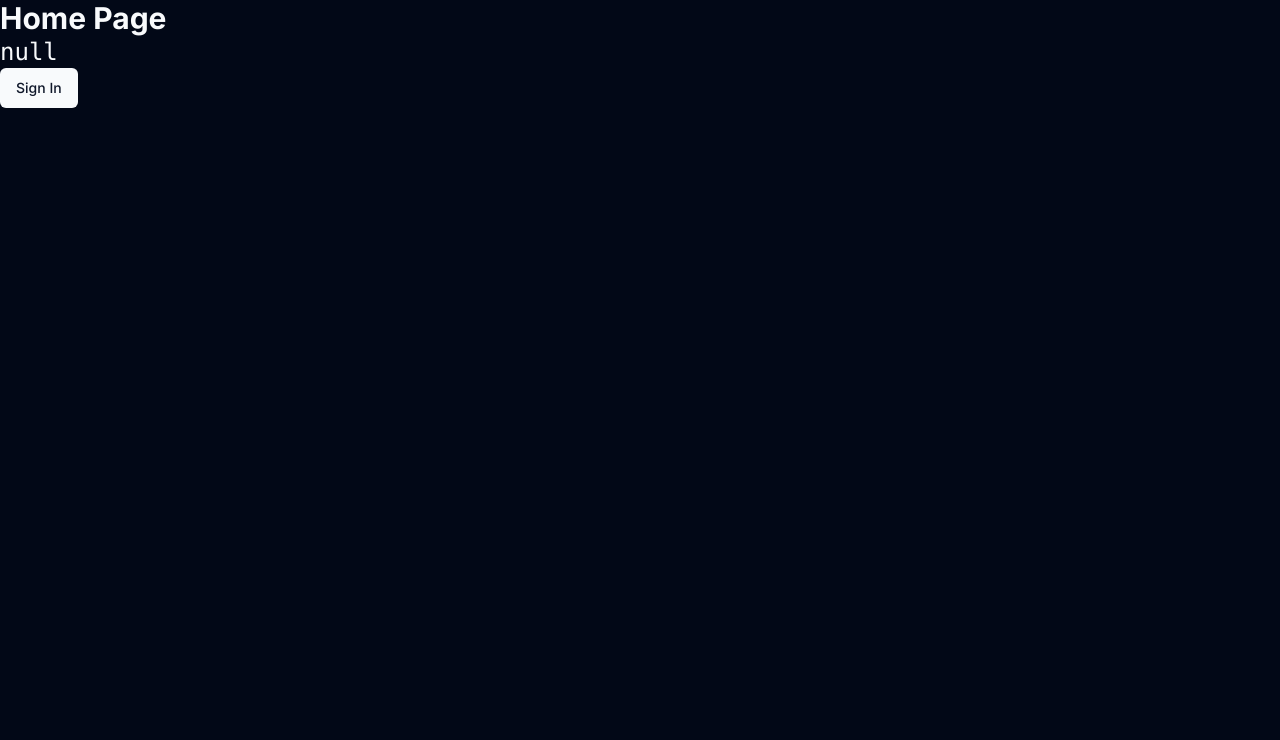
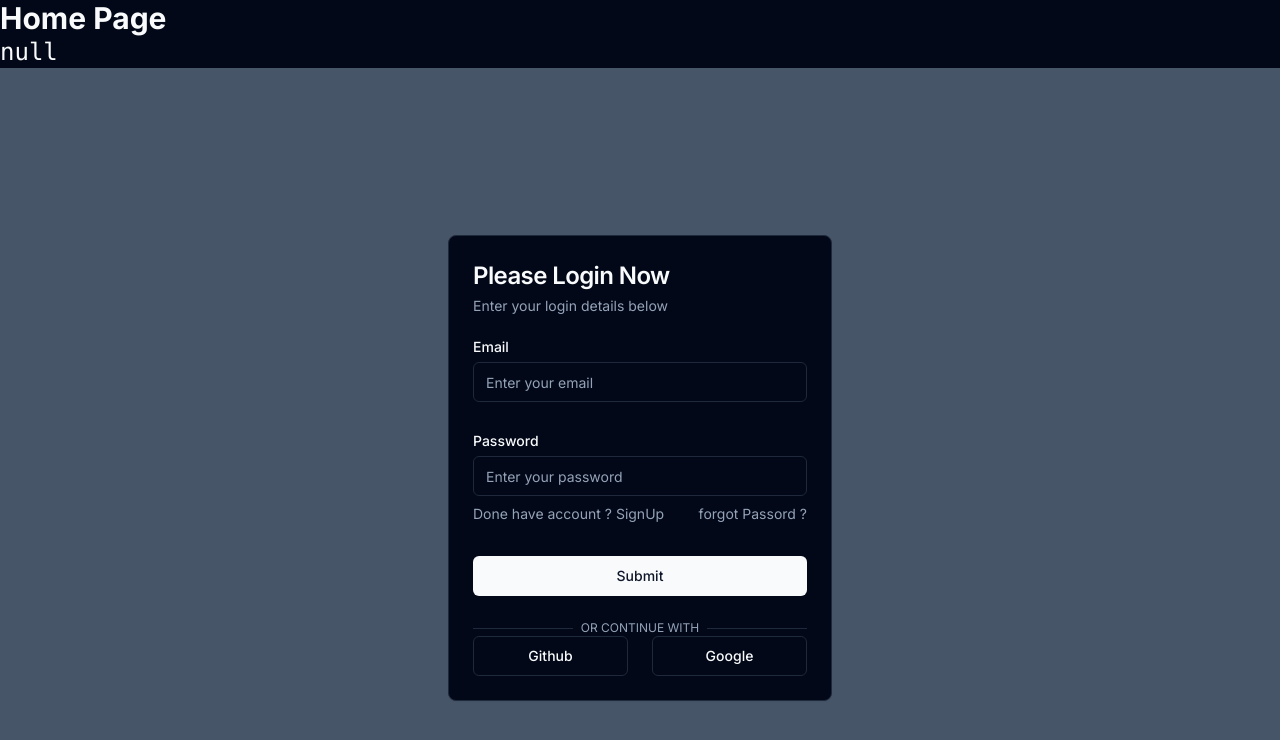
Before and after one commit to AhsanAliButt/backend_authjs_postgrees__vercel, a Next.js app: page / in a window 1280 px wide. Shown: the top 740 px of the page. Built offline with nearby package versions, Linux system fonts and the light colour scheme; no server answers.

Commit message:
cmplete client dashboard

```diff
--- a/src/app/page.tsx
+++ b/src/app/page.tsx
@@ -1,6 +1,7 @@
 import { auth } from "@/auth";
 
 import AuthButton from "./AuthButton.server";
+import SignIn from "@/screens/SignIn";
 
 export default async function Home() {
   const session = await auth();
@@ -9,7 +10,7 @@ export default async function Home() {
     <main>
       <h1 className="text-3xl font-bold">Home Page</h1>
       <pre>{JSON.stringify(session, null, 2)}</pre>
-      <AuthButton />
+      <SignIn />
     </main>
   );
 }
```
